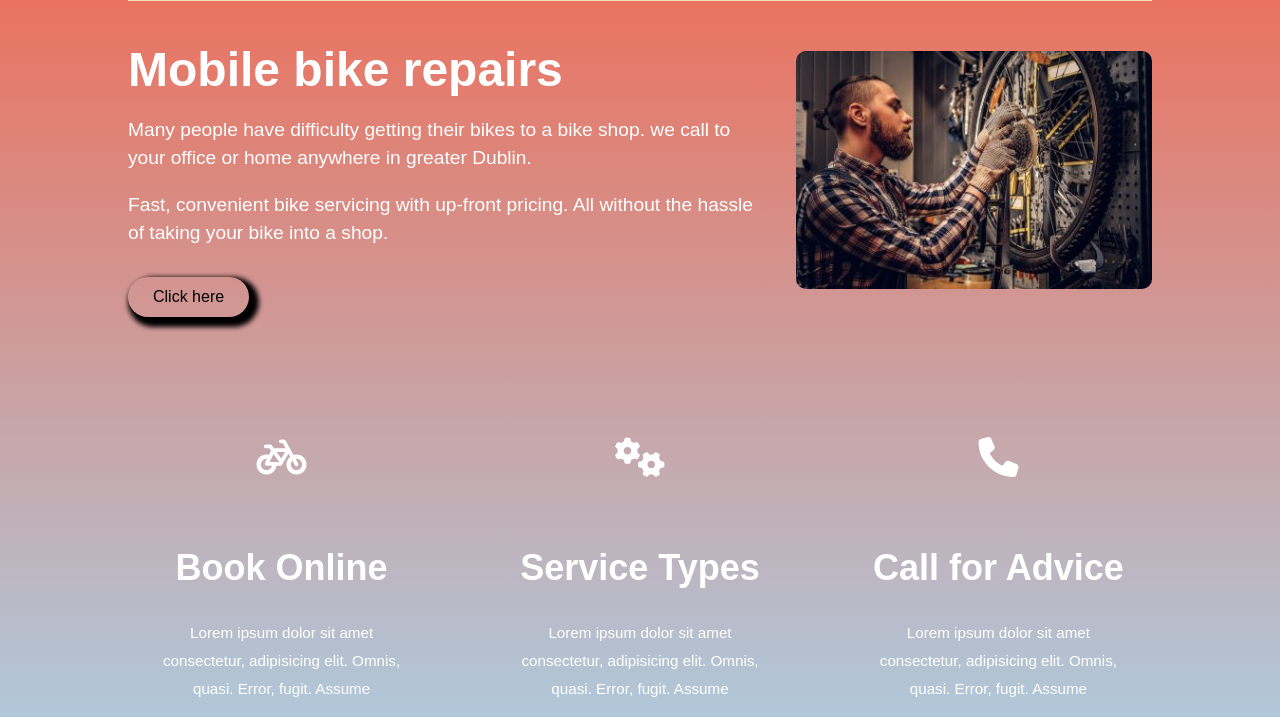
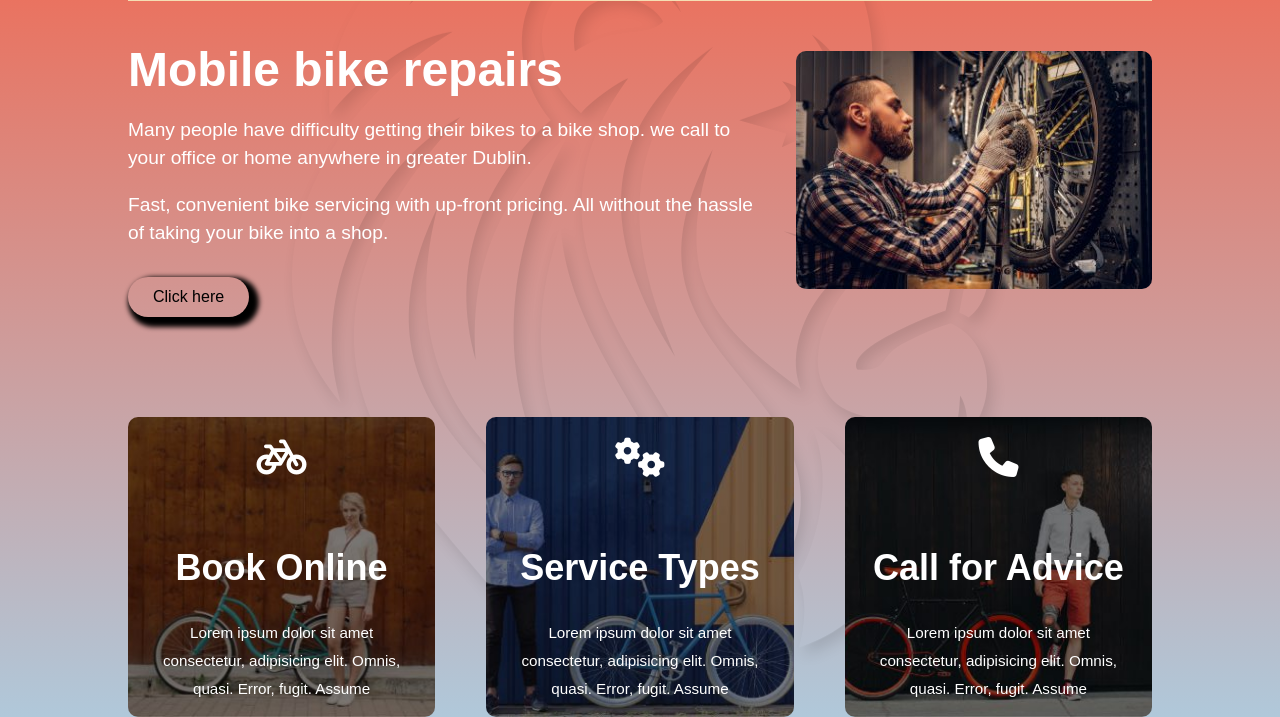
Before and after one commit to bawar-bawar/cv, a plain HTML site: page index.html in a window 1280 px wide. Shown: the part 143-860 px from the top of the page. Drawn offline with Linux system fonts and the light colour scheme.

Commit message:
Update style.css

```diff
--- a/style.css
+++ b/style.css
@@ -5,7 +5,7 @@ html{
 
 body{
     margin: 0;
-    background-image: url(project1/images/image-lion-background.png);
+    background-image: url(images/image-lion-background.png);
     background-repeat: no-repeat;
     background-position: center;
     font-family: Arial, Helvetica, sans-serif;
@@ -68,7 +68,7 @@ border-radius: 10px;
 
 }
 .card1{
-    background-image: url(project1/images/image-background-card1.jpg);
+    background-image: url(images/image-background-card1.jpg);
     background-size: cover;
     background-position: center;
     min-height: 300px;
@@ -77,7 +77,7 @@ border-radius: 10px;
 
 }
 .card2{
-    background-image: url(project1/images/image-background-card2.jpg);
+    background-image: url(images/image-background-card2.jpg);
     background-size: cover;
     background-position: center;
     min-height: 300px;
@@ -85,7 +85,7 @@ border-radius: 10px;
     border-radius: 10px;
 }
 .card3{
-    background-image: url(project1/images/image-background-card3.jpg);
+    background-image: url(images/image-background-card3.jpg);
     background-size: cover;
     background-position: center;
     min-height: 300px;
```
